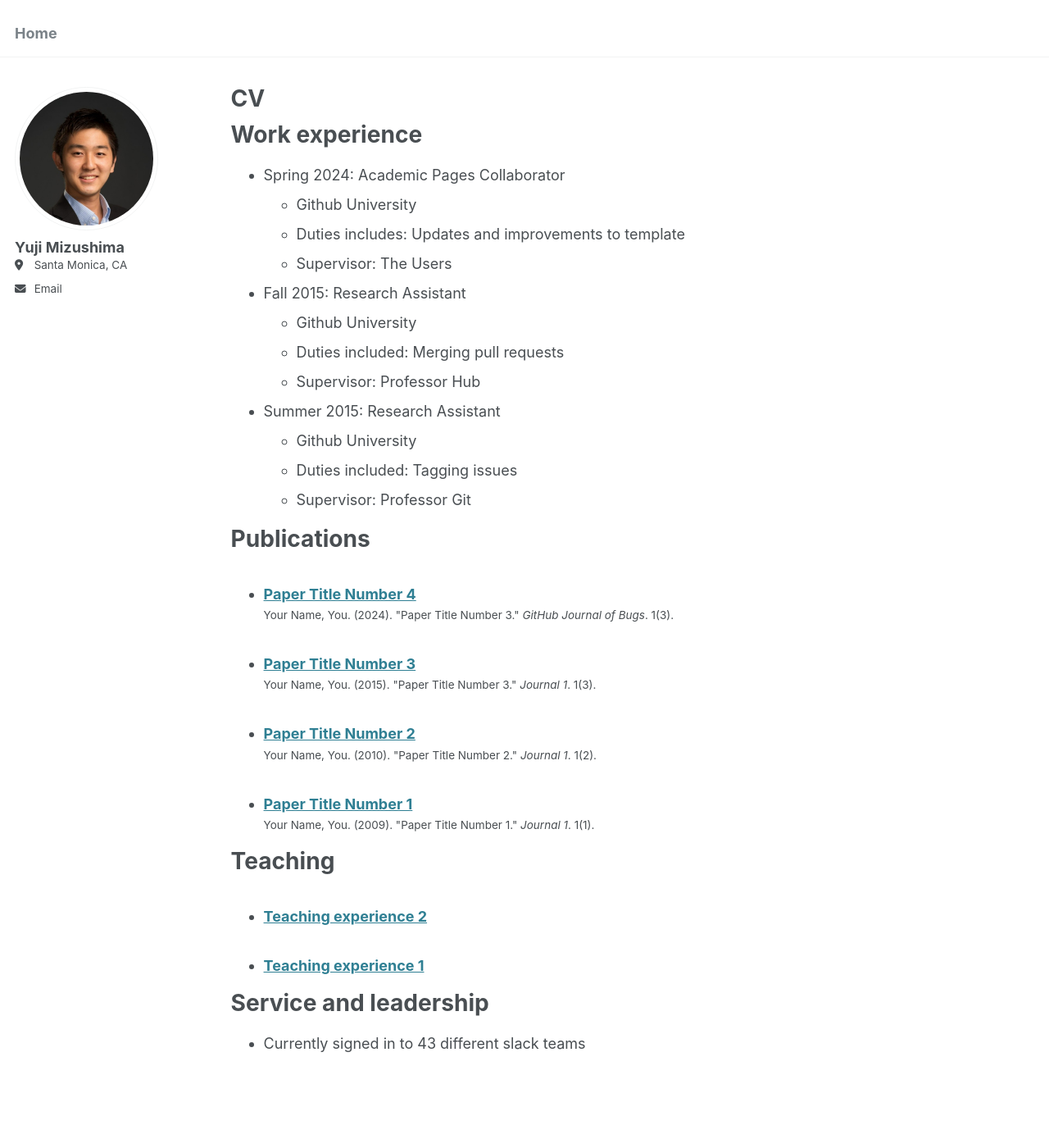
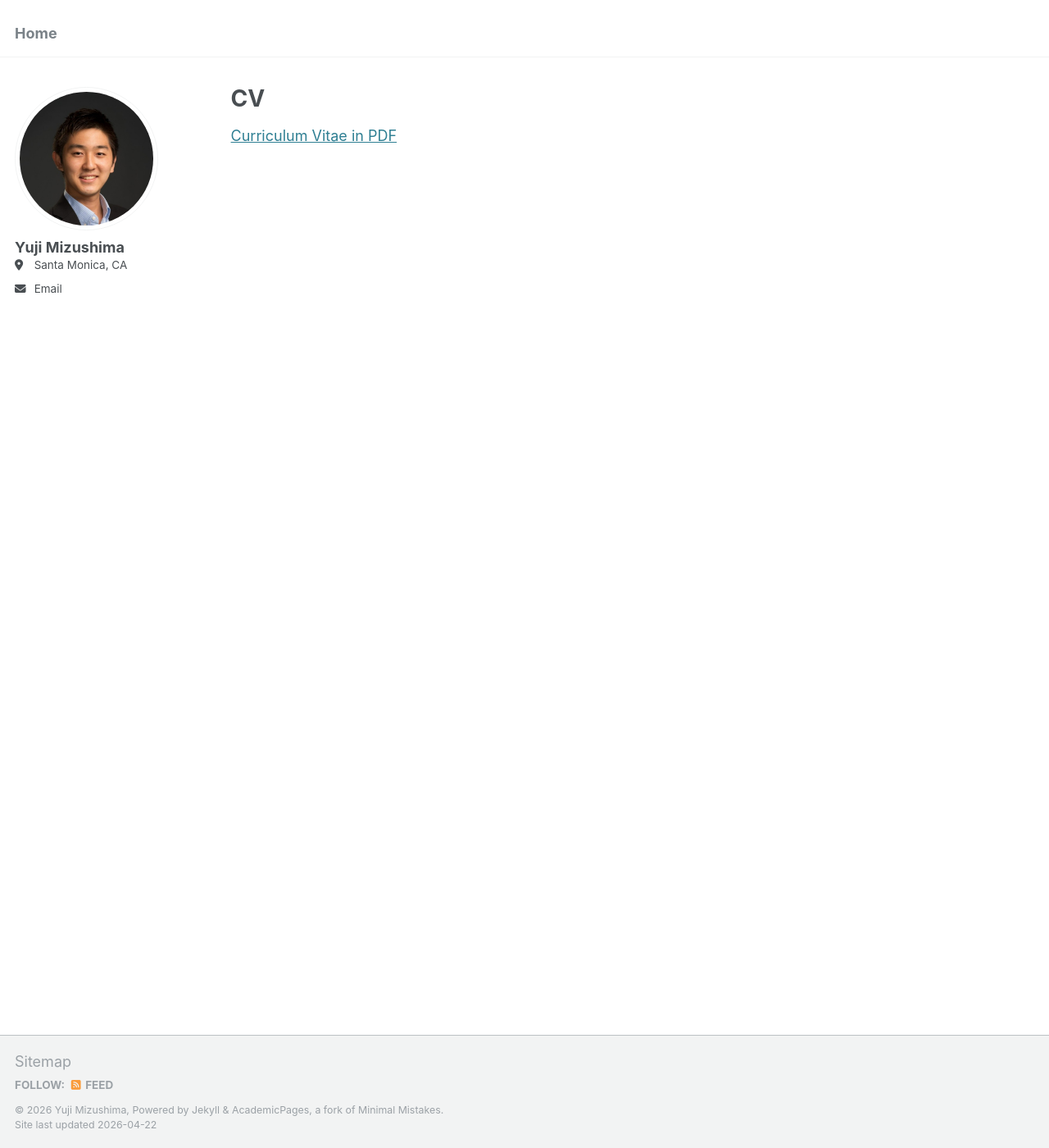
Before and after one commit to yujimizushima/yujimizushima.github.io, a Jekyll site: the page built from _pages/cv.md, in a window 1280 px wide and 1400 px high. Shown: the whole window at 82% size. Built offline with Jekyll 4.4.1, drawn with Linux system fonts in a browser that asks for light colours.

Commit message:
Update cv.md

```diff
--- a/_pages/cv.md
+++ b/_pages/cv.md
@@ -5,39 +5,4 @@ permalink: /cv/
 author_profile: true
 ---
 
-{% include base_path %}
-
-
-Work experience
-======
-* Spring 2024: Academic Pages Collaborator
-  * Github University
-  * Duties includes: Updates and improvements to template
-  * Supervisor: The Users
-
-* Fall 2015: Research Assistant
-  * Github University
-  * Duties included: Merging pull requests
-  * Supervisor: Professor Hub
-
-* Summer 2015: Research Assistant
-  * Github University
-  * Duties included: Tagging issues
-  * Supervisor: Professor Git
-
-Publications
-======
-  <ul>{% for post in site.publications reversed %}
-    {% include archive-single-cv.html %}
-  {% endfor %}</ul>
-
-
-Teaching
-======
-  <ul>{% for post in site.teaching reversed %}
-    {% include archive-single-cv.html %}
-  {% endfor %}</ul>
-
-Service and leadership
-======
-* Currently signed in to 43 different slack teams
+[Curriculum Vitae in PDF](https://drive.google.com/file/d/1QJwFL_ya6Ieqk-3Gj-Jcaj_2S6rVbnaJ/view?usp=sharing)
```
